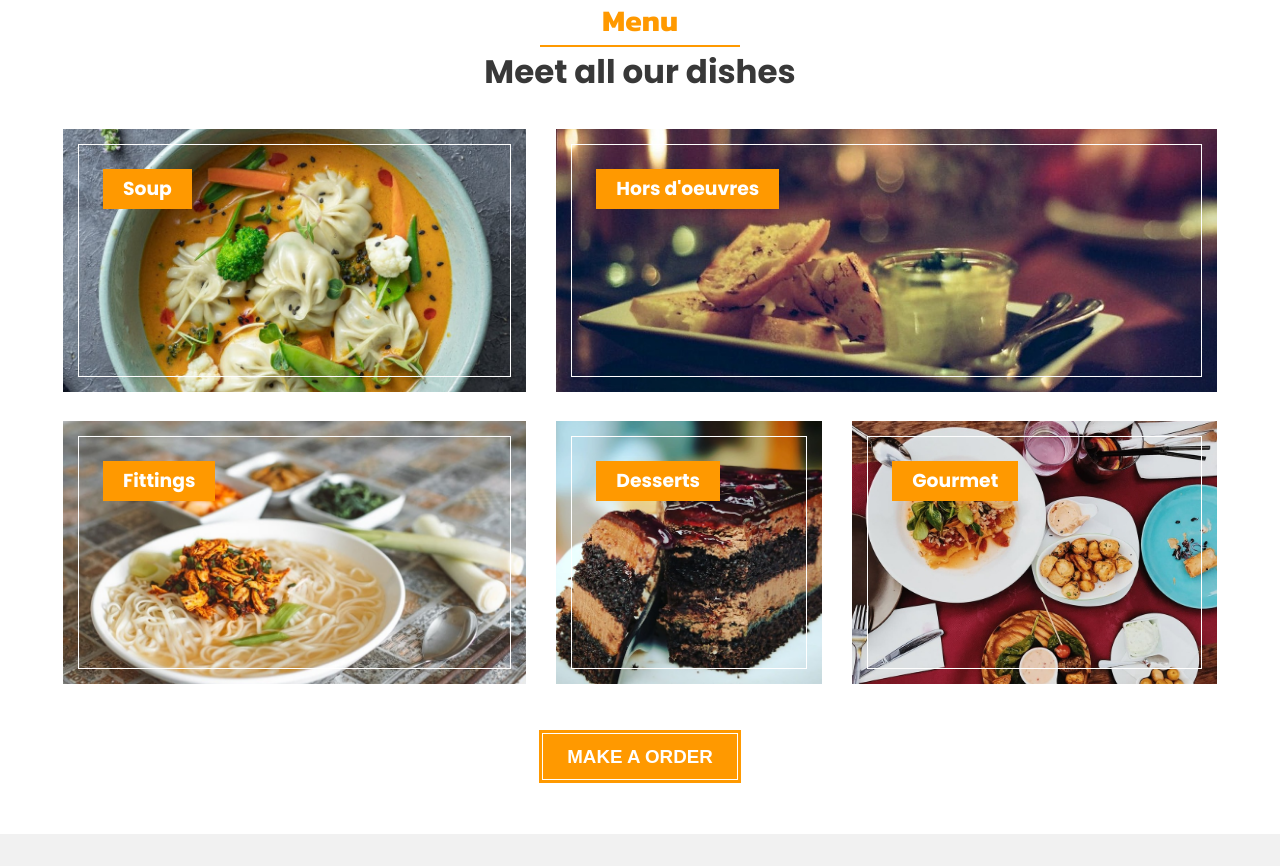
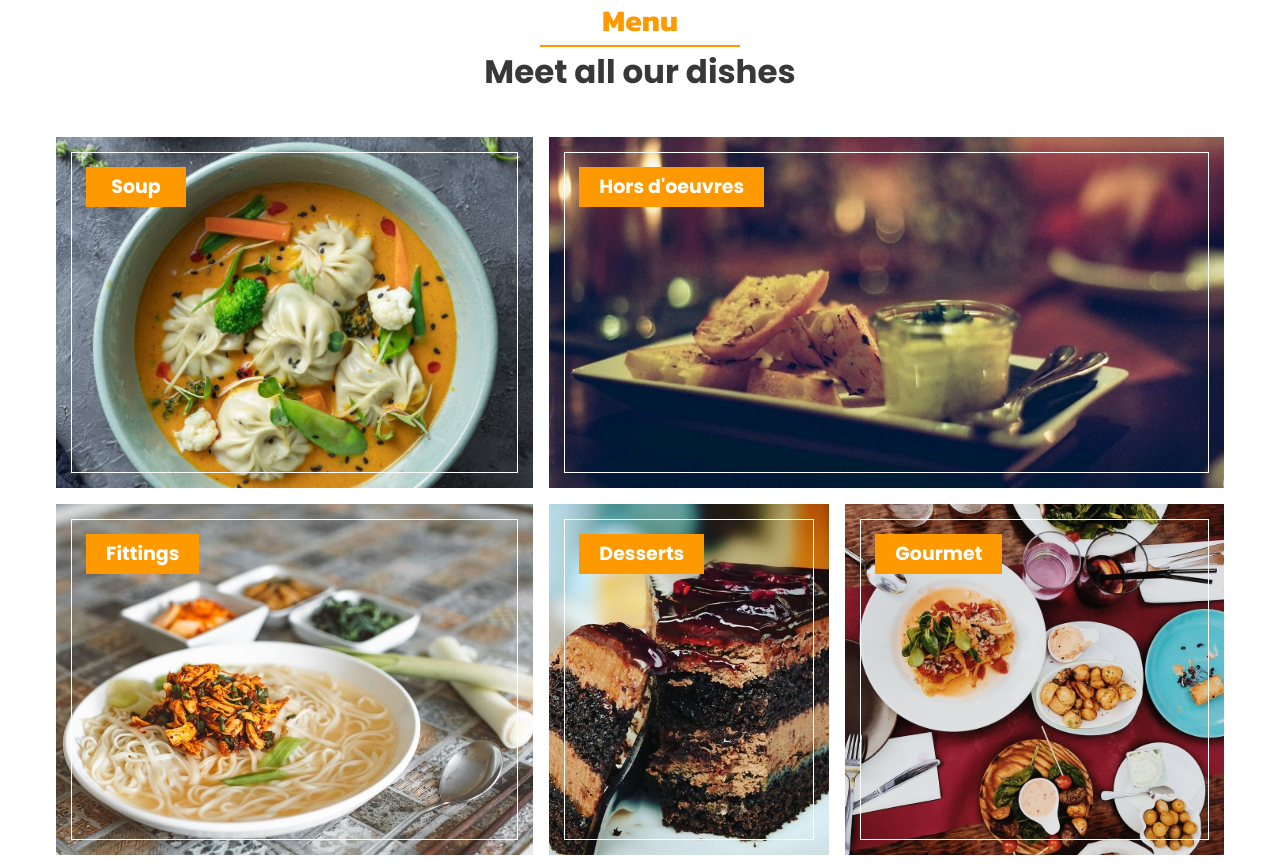
Before and after one commit to androot-dev/dinner, a plain HTML site: page dist/index.html in a window 1280 px wide. Shown: the part 1974-2840 px from the top of the page. Drawn offline with nearby package versions, Linux system fonts and the light colour scheme.

Commit message:
rejilla con bootrap terminada

```diff
--- a/dist/index.html
+++ b/dist/index.html
@@ -199,35 +199,34 @@
         <h1 class="title-section text-center px-4 w-100">Menu</h1>
         <h2 class="title px-5">Meet all our dishes</h2>
       </div>
-      <div class="px-5 pb-3 row justify-content-center" style="height:75vh; min-height: 600px;">
+      <div class="px-5 pb-3 row justify-content-center" style=" min-height: 750px;">
 
 
-        <div class="col-md-5">
-
+        <div class="col-md-5 p-2">
           <a href="./menu.html?category=soup" class="soup banner-image ">
             <div class="image" style="background-image:url('assets/CATEGORIA 1.jpg');"></div>
             <div class="tag-banner">Soup</div>
           </a>
         </div>
-        <div class="col-md-7">
+        <div class="col-md-7 p-2">
           <a href="./menu.html?category=hors" class="hors banner-image ">
             <div class="image" style="background-image:url('assets/CATEGORIA 2.jpg');"></div>
             <div class="tag-banner ">Hors d'oeuvres</div>
           </a>
         </div>
-        <div class="col-md-5">
+        <div class="col-md-5 p-2">
           <a href="./menu.html?category=fittings" class="hors banner-image bg-danger">
             <div class="image" style="background-image:url('assets/CATEGORIA 3.jpg');"></div>
             <div class="tag-banner ">Fittings</div>
           </a>
         </div>
-        <div class="col-md-3">
+        <div class="col-md-3 p-2">
           <a href="./menu.html?category=desserts" class="hors banner-image ">
             <div class="image" style="background-image:url('assets/CATEGORIA 5.jpg');"></div>
             <div class="tag-banner">Desserts</div>
           </a>
         </div>
-        <div class="col-md-4">
+        <div class="col-md-4 p-2">
           <a href="./menu.html?category=gourmet" class="hors banner-image ">
             <div class="image" style="background-image:url('assets/CATEGORIA 4.jpg');"></div>
             <div class="tag-banner">Gourmet</div>
--- a/scss/global.scss
+++ b/scss/global.scss
@@ -473,7 +473,8 @@ p{
         }
     }
     .tag-banner{
-        margin: 40px;
+      min-width: 100px;
+        margin: 30px;
         position: absolute;
         width: auto;
         height: 18px;
@@ -483,7 +484,7 @@ p{
         color: white;
         word-wrap: break-word;
         text-align: center;
-        @include font("Poppins-Bold", 0.75em, 100);
+        @include font("Poppins-Bold", 0.76em, 100);
         @include tablets{
           font-size: 0.7em;
 
--- a/scss/index.scss
+++ b/scss/index.scss
@@ -578,7 +578,7 @@ header{
     }
     .banner-image{
        width: 100%;
-       height: 90%;
+       height: 100%;
        background-color: #000000;
        border:none !important;
        outline: none !important;
```
Also changed, not shown: dist/assets/css/global.css, dist/assets/css/index.css.
